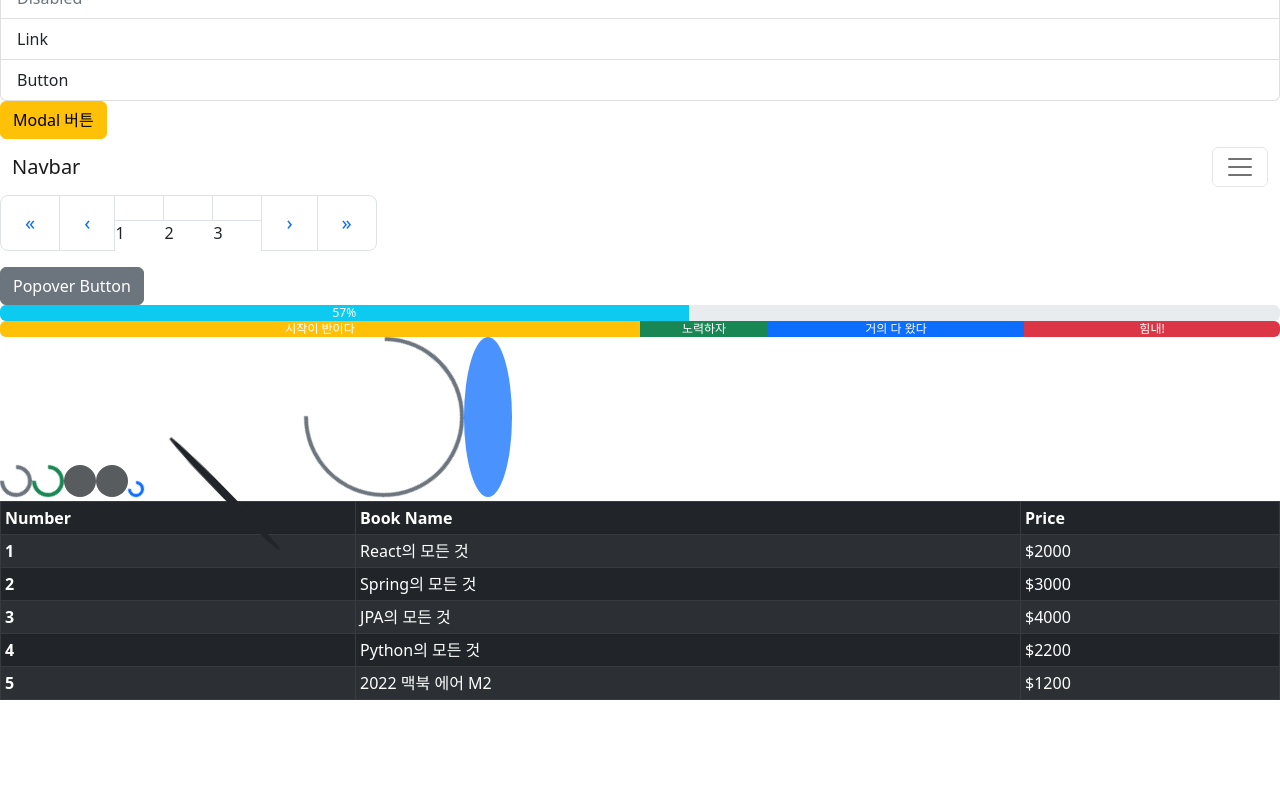
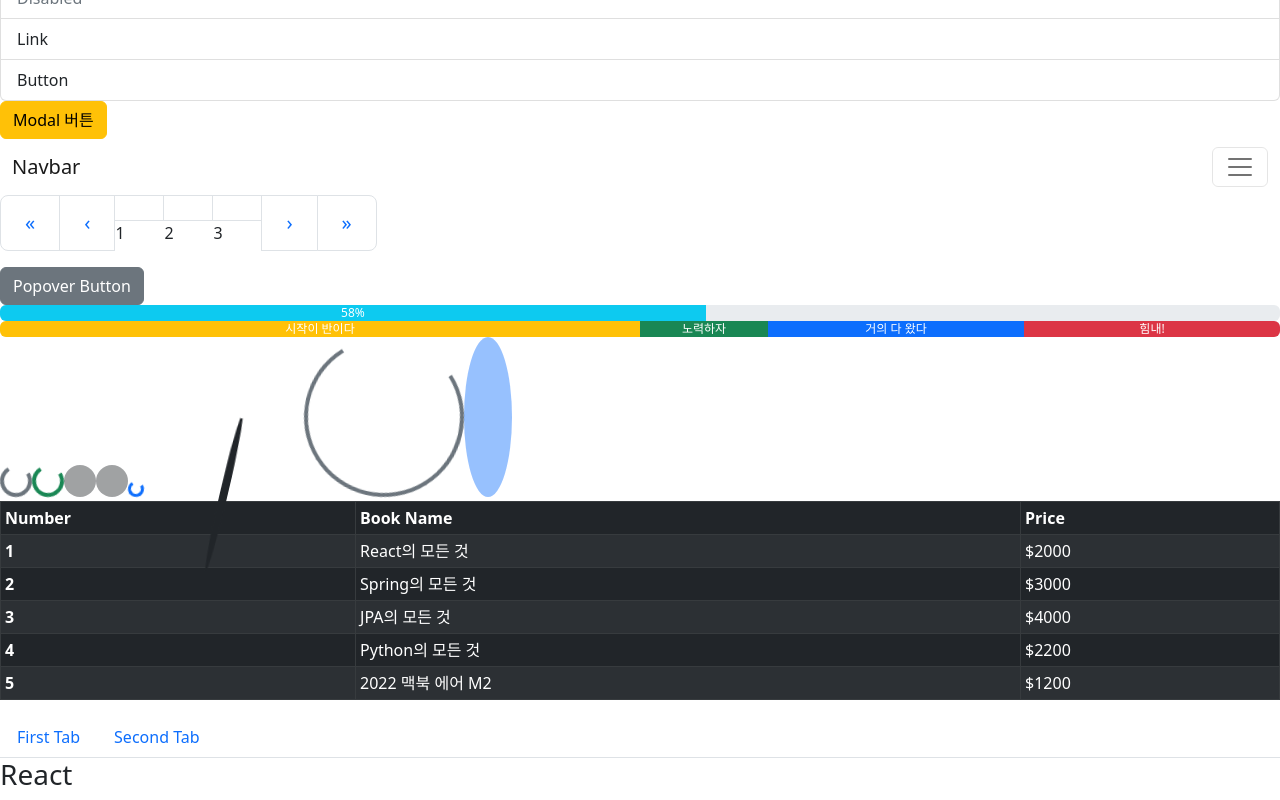
Before and after one commit to bookpark/react-ex, a React (Create React App) app in the folder strapapp/: page / in a window 1280 px wide. Shown: the part 1129-1929 px from the top of the page. Before the commit the page ends 1845 px from the top, so only its background shows below. Built offline with nearby package versions, Linux system fonts and the light colour scheme.

Commit message:
Tab 예제

```diff
--- a/strapapp/src/App.js
+++ b/strapapp/src/App.js
@@ -18,6 +18,7 @@ import ReactstrapPopover from './ReactstrapPopover';
 import ReactstrapProgress from './ReactstrapProgress';
 import ReactstrapSpinner from './ReactstrapSpinner';
 import ReactstrapTable from './ReactstrapTable';
+import ReactstrapTab from './ReactstrapTab';
 
 function App() {
   return (
@@ -41,6 +42,7 @@ function App() {
       <ReactstrapProgress />
       <ReactstrapSpinner />
       <ReactstrapTable />
+      <ReactstrapTab />
     </>
   );
 }
--- /dev/null
+++ b/strapapp/src/ReactstrapTab.js
@@ -0,0 +1,40 @@
+import { Component } from 'react';
+import { TabContent, TabPane, Nav, NavItem, NavLink } from 'reactstrap';
+
+class ReactstrapTab extends Component {
+    constructor(props) {
+        super(props);
+        this.state = { tabState: 'React' };
+    }
+
+    toggle = (tabnum) => {
+        if (this.state.tabState !== tabnum) {
+            this.setState({ tabState: tabnum })
+        }
+    }
+
+    render() {
+        return (
+            <>
+                <Nav tabs>
+                    <NavItem>
+                        <NavLink onClick={() => { this.toggle('React') }}>
+                            First Tab
+                        </NavLink>
+                    </NavItem>
+                    <NavItem>
+                        <NavLink onClick={() => { this.toggle('Start') }}>
+                            Second Tab
+                        </NavLink>
+                    </NavItem>
+                </Nav>
+                <TabContent activeTab={this.state.tabState}>
+                    <TabPane tabId="React"><h3>React</h3></TabPane>
+                    <TabPane tabId="Start"><h3>Start</h3></TabPane>
+                </TabContent>
+            </>
+        )
+    }
+}
+
+export default ReactstrapTab;
```
